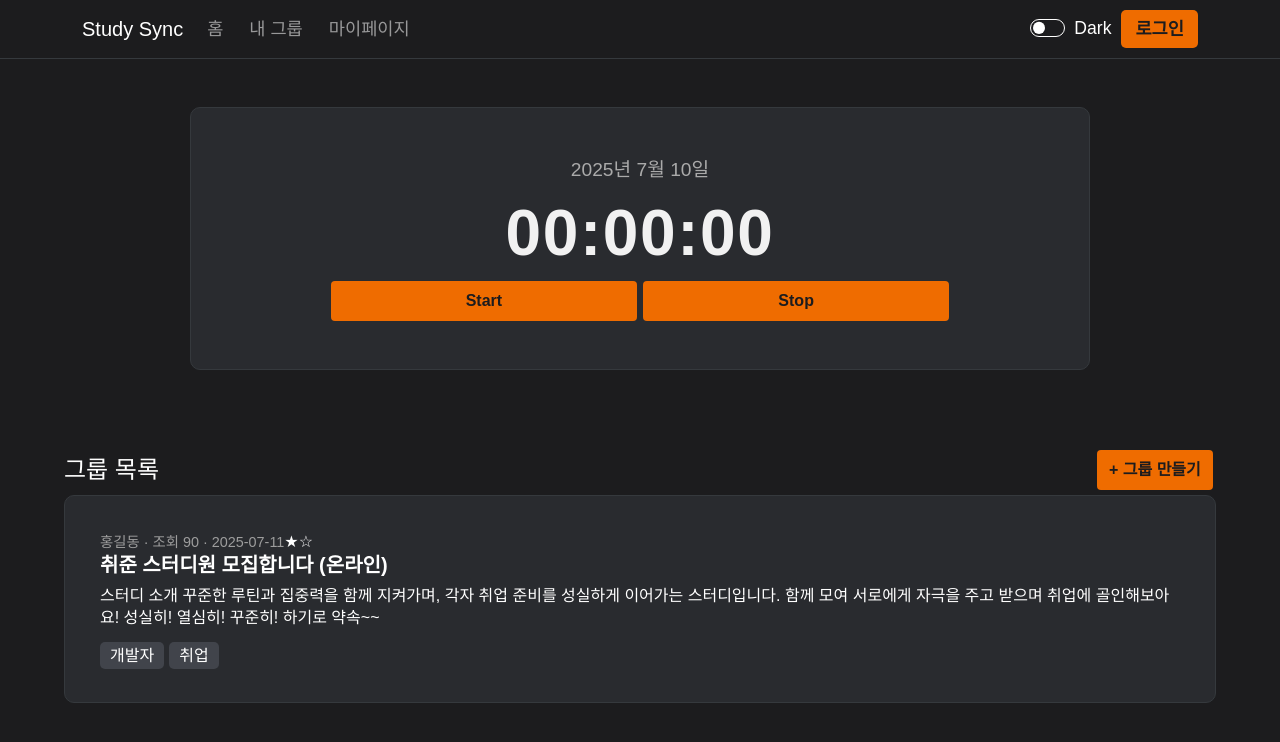
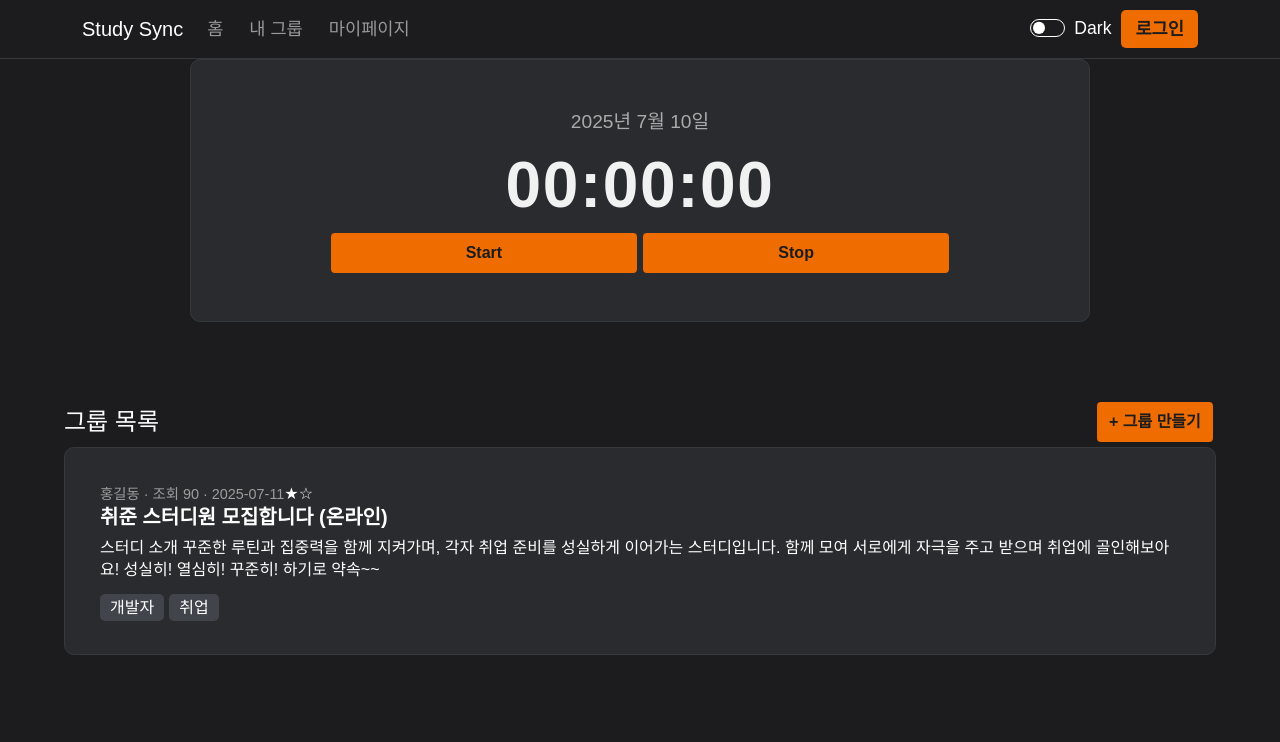
Before and after one commit to Milk0621/project-study-hub, a React (Create React App) app in the folder frontend/: page / in a window 1280 px wide. Shown: the top 742 px of the page. Built offline with nearby package versions, Linux system fonts and the light colour scheme; a web font is replaced by a local one.

Commit message:
style: 타이머 상단 마진값 수정

```diff
--- a/frontend/src/components/Timer/Timer.module.css
+++ b/frontend/src/components/Timer/Timer.module.css
@@ -3,7 +3,7 @@
     align-items: center;
     justify-content: center;
     background-color: var(--timer-bg);
-    margin: 3rem auto;
+    margin: 0 auto;
     padding: 3rem 0;
     border-radius: 10px;
     max-width: 900px;
```
